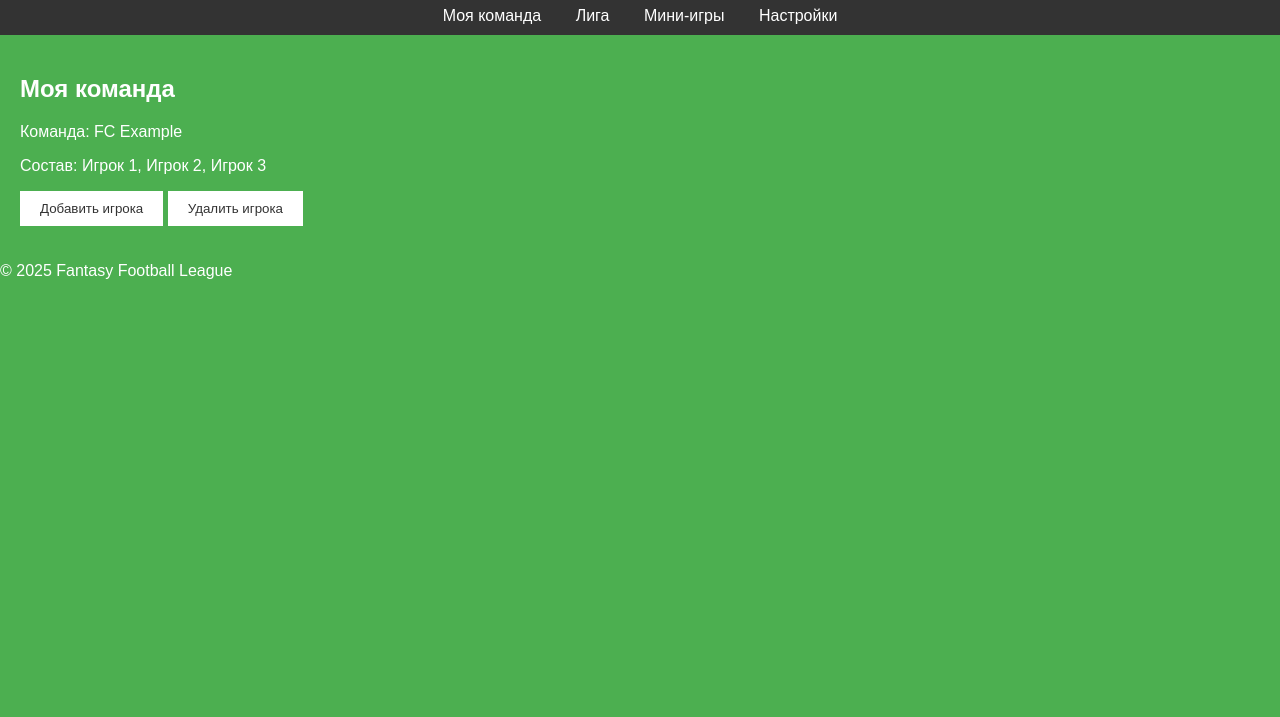
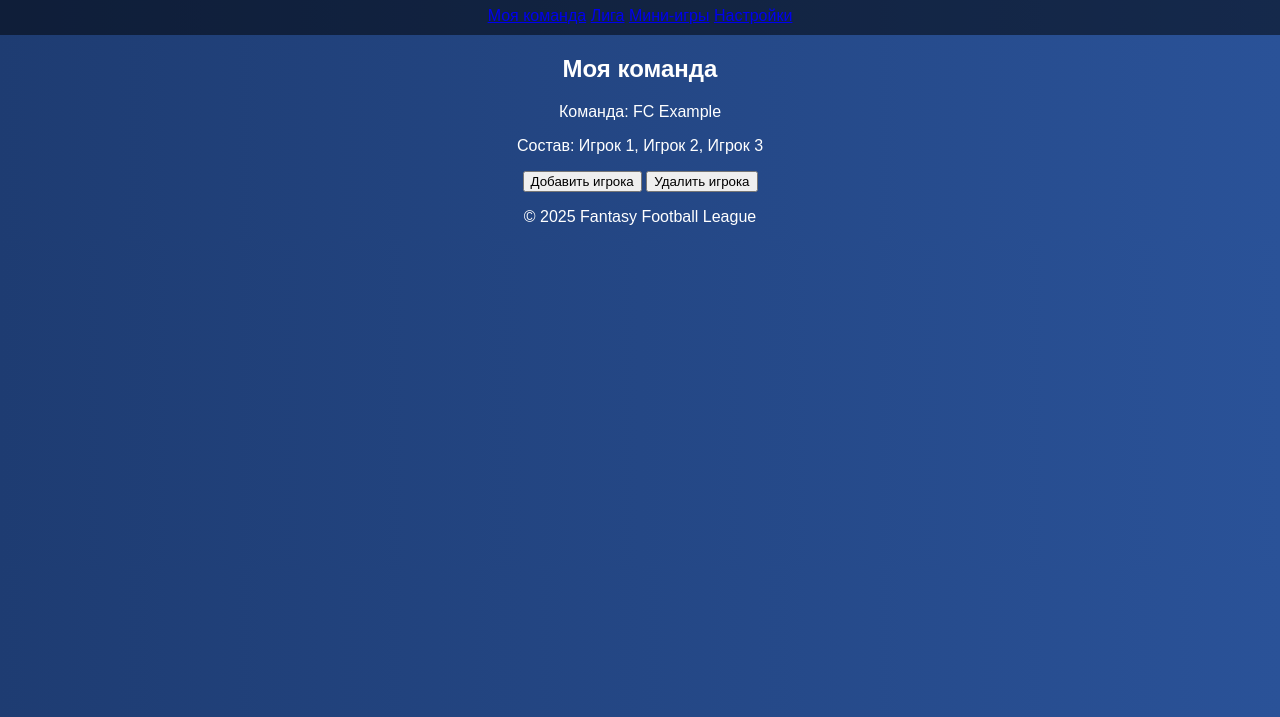
Before and after one commit to AcademyDynamo/app, a plain HTML site: page mini_app/index.html in a window 1280 px wide. Shown: the part 83-800 px from the top of the page. Drawn offline with Linux system fonts and the light colour scheme.

Commit message:
Update styles.css

```diff
--- a/mini_app/styles.css
+++ b/mini_app/styles.css
@@ -1,39 +1,41 @@
 body {
-  font-family: Arial, sans-serif;
-  background-color: #4CAF50;
-  color: white;
-  margin: 0;
-  padding: 0;
+    font-family: Arial, sans-serif;
+    text-align: center;
+    background: linear-gradient(to right, #1e3c72, #2a5298);
+    color: white;
+    margin: 0;
+    padding: 0;
 }
 
 header {
-  background-color: #333;
-  padding: 10px;
-  text-align: center;
+    background: rgba(0, 0, 0, 0.5);
+    padding: 10px;
 }
 
-nav a {
-  color: white;
-  margin: 0 15px;
-  text-decoration: none;
+.field {
+    display: flex;
+    justify-content: center;
+    gap: 10px;
+    padding: 20px;
 }
 
-nav a:hover {
-  text-decoration: underline;
+.player-slot {
+    width: 50px;
+    height: 50px;
+    background: white;
+    color: black;
+    border-radius: 50%;
+    display: flex;
+    align-items: center;
+    justify-content: center;
+    cursor: pointer;
 }
 
-main {
-  padding: 20px;
+.player-slot.selected {
+    background: red;
+    color: white;
 }
 
-button {
-  background-color: #fff;
-  color: #333;
-  border: none;
-  padding: 10px 20px;
-  cursor: pointer;
+.hidden {
+    display: none;
 }
-
-button:hover {
-  background-color: #ddd;
-}
```
